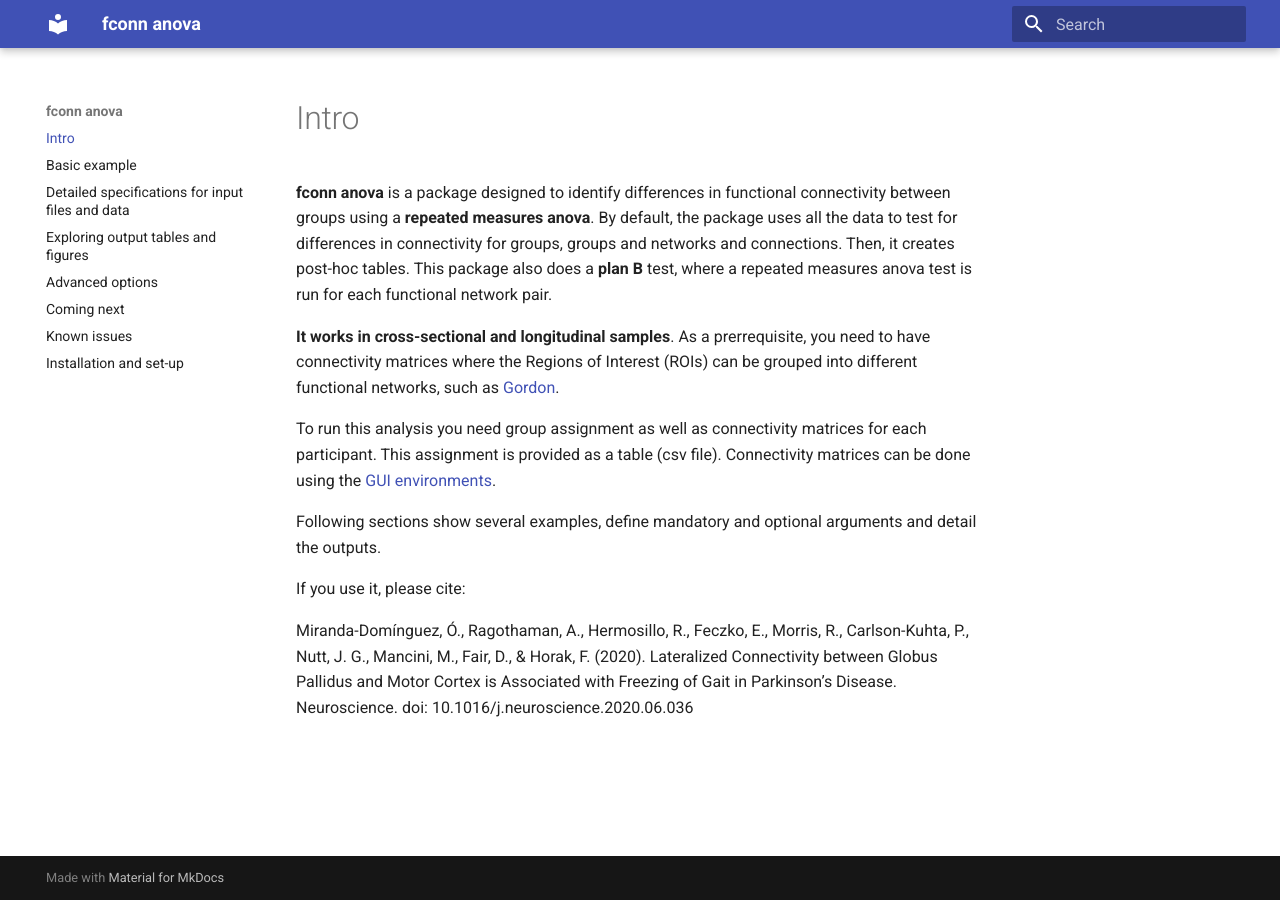
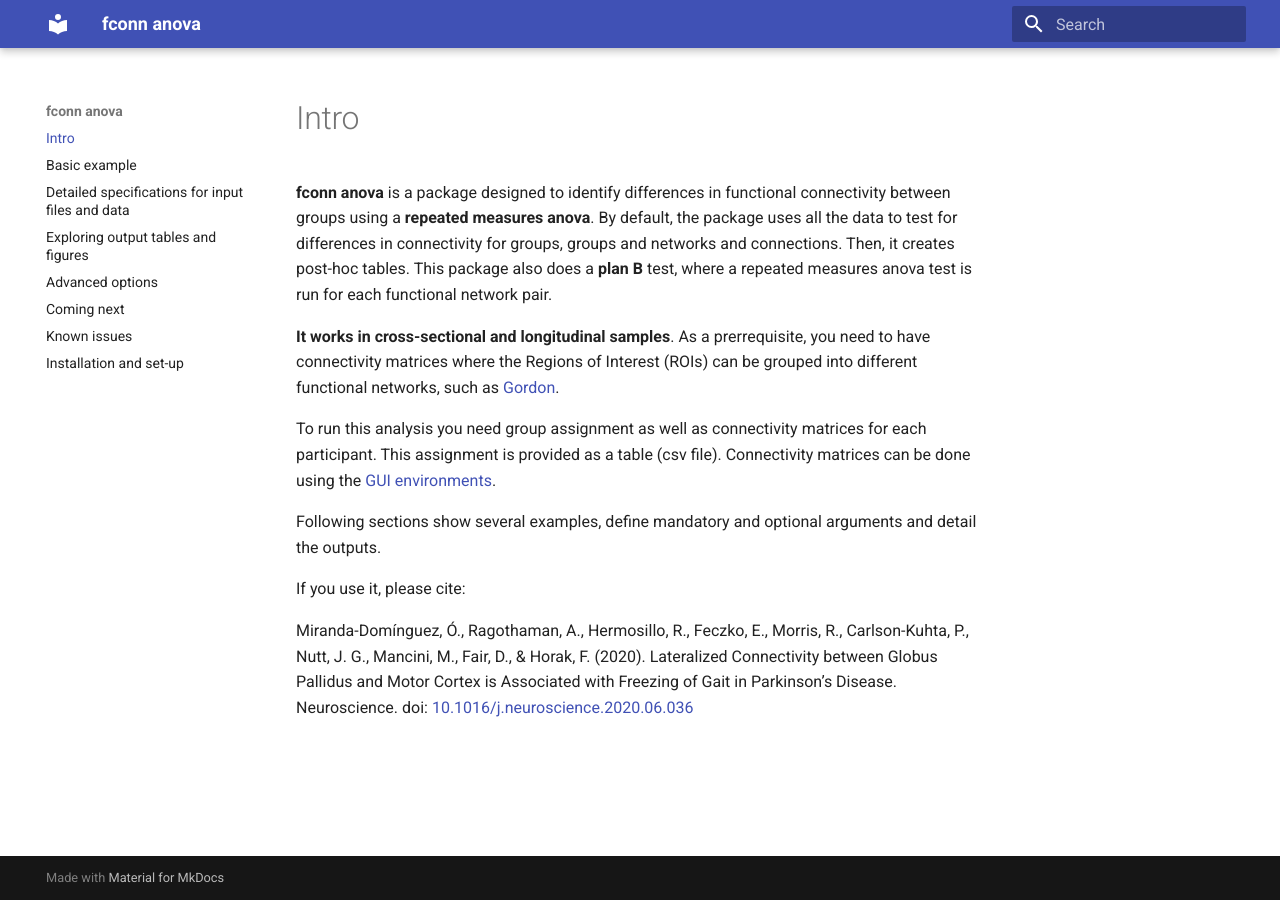
Before and after one commit to omiranda/fconn_anova, an MkDocs documentation site: the page built from docs/intro/intro.md, in a window 1280 px wide. Built offline with MkDocs 1.6.1 and Material for MkDocs 9.7.7, drawn with Linux system fonts in a browser that asks for light colours; old or Windows-style settings are respelled for this version of MkDocs; part of the change alters nothing that is shown.

```diff
--- a/docs/intro/intro.md
+++ b/docs/intro/intro.md
@@ -10,4 +10,4 @@ Following sections show several examples, define mandatory and optional argument
 If you use it, please cite:
 
 
-Miranda-Domínguez, Ó., Ragothaman, A., Hermosillo, R., Feczko, E., Morris, R., Carlson-Kuhta, P., Nutt, J. G., Mancini, M., Fair, D., & Horak, F. (2020). Lateralized Connectivity between Globus Pallidus and Motor Cortex is Associated with Freezing of Gait in Parkinson’s Disease. Neuroscience.  doi: 10.1016/j.neuroscience.2020.06.036
+Miranda-Domínguez, Ó., Ragothaman, A., Hermosillo, R., Feczko, E., Morris, R., Carlson-Kuhta, P., Nutt, J. G., Mancini, M., Fair, D., & Horak, F. (2020). Lateralized Connectivity between Globus Pallidus and Motor Cortex is Associated with Freezing of Gait in Parkinson’s Disease. Neuroscience.  doi: [10.1016/j.neuroscience.2020.06.036](https://pubmed.ncbi.nlm.nih.gov/32629155/)
```
